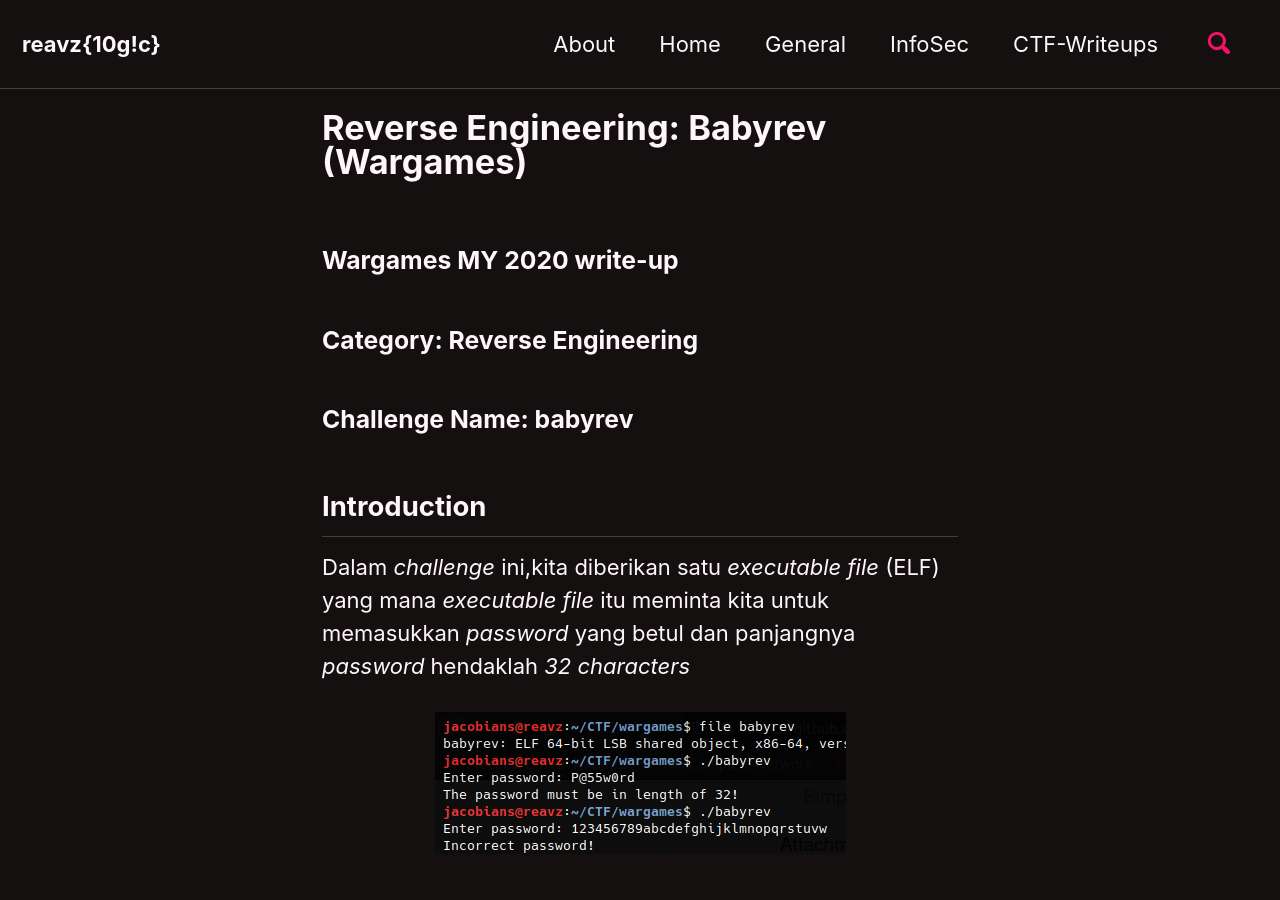
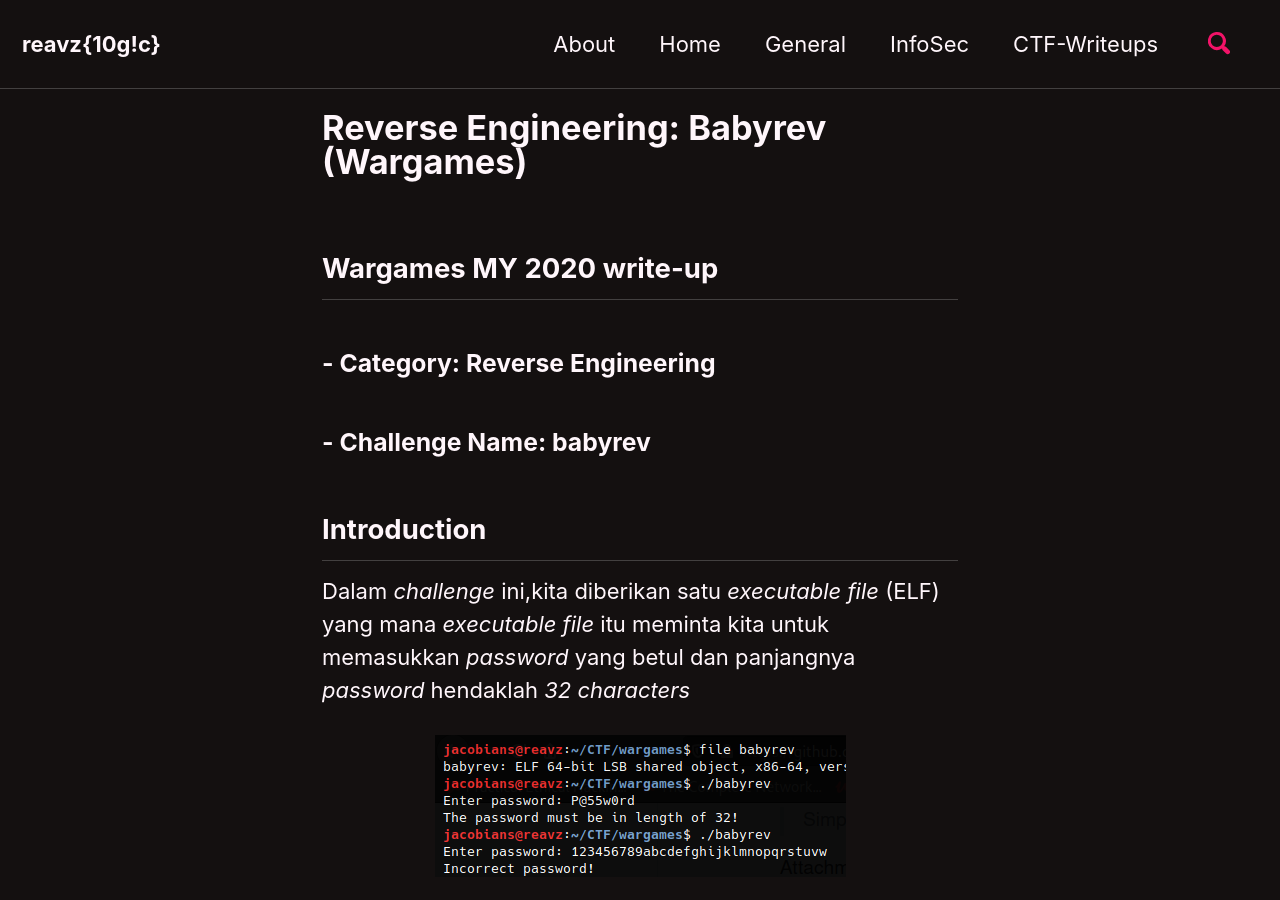
Before and after one commit to faridarif/faridarif.github.io, a Jekyll site: the page built from _posts/2020-12-07-CTF-Wargames-babyrev.md, in a window 1280 px wide and 900 px high. Built offline with Jekyll 4.4.1, drawn with Linux system fonts in a browser that asks for light colours; cached includes are drawn as plain includes.

```diff
--- a/_posts/2020-12-07-CTF-Wargames-babyrev.md
+++ b/_posts/2020-12-07-CTF-Wargames-babyrev.md
@@ -6,9 +6,9 @@ permalink: /ctf-writeups/babyrev-wgmy/
 tags: [Hacking, CTF]
 ---
 
-### Wargames MY 2020 write-up
-### Category: Reverse Engineering
-### Challenge Name: babyrev
+## Wargames MY 2020 write-up
+### - Category: Reverse Engineering
+### - Challenge Name: babyrev
 
 
 ## Introduction
```
